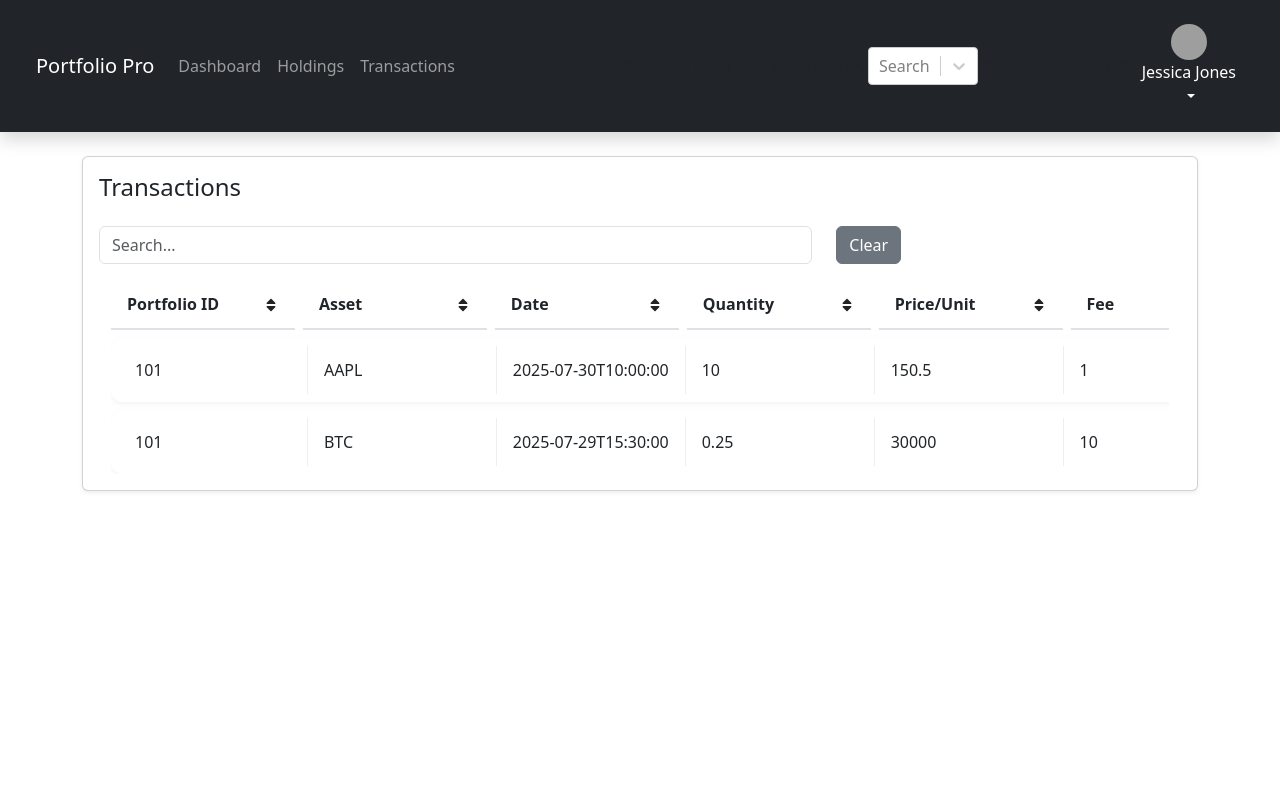
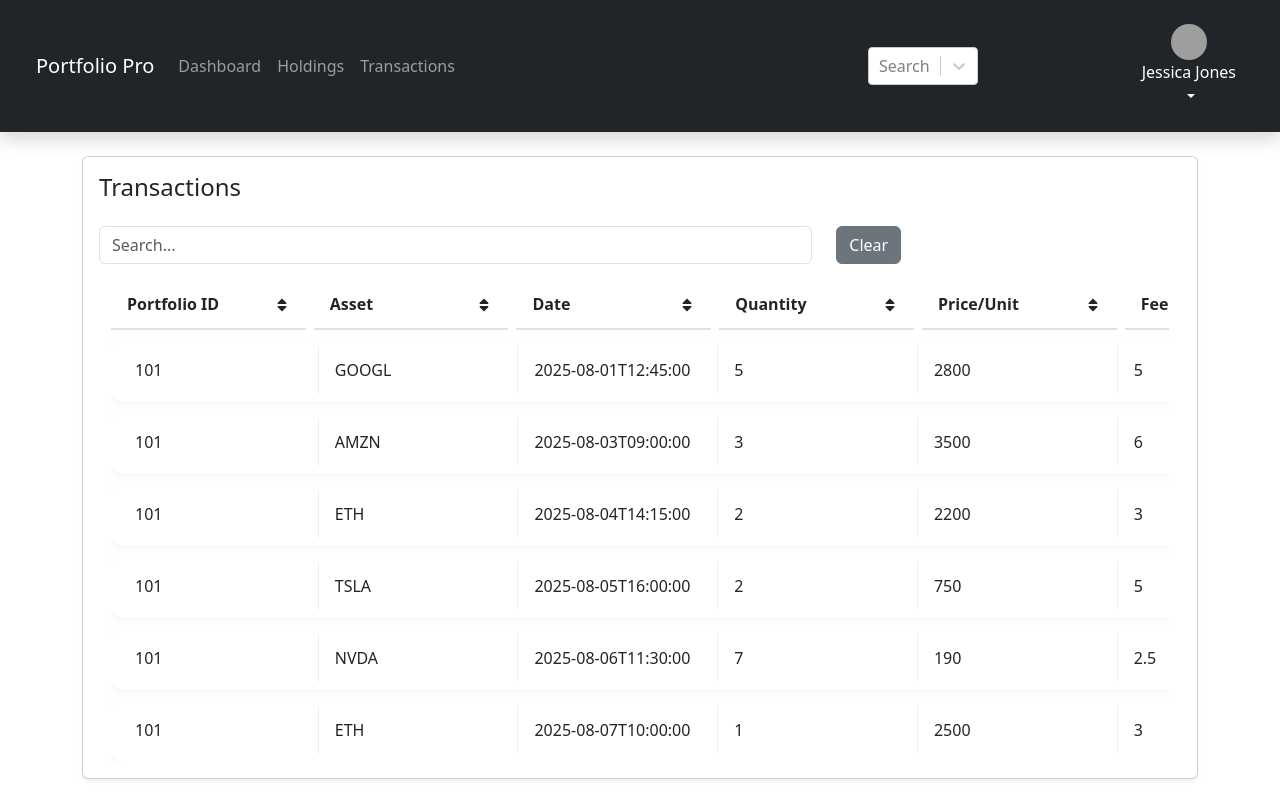
Before and after one commit to angelstephanie/HK-Portfolio-Management-System, a React (Create React App) app in the folder frontend/: page /transactions in a window 1280 px wide. Built offline with nearby package versions, Linux system fonts and the light colour scheme; grey boxes are pictures that could not be loaded.

Commit message:
Added a few more transactions

```diff
--- a/frontend/src/assets/transactions.json
+++ b/frontend/src/assets/transactions.json
@@ -1,24 +1,68 @@
 [
   {
-    "transaction_id": 1,
+    "transaction_id": 3,
     "portfolio_id": 101,
-    "symbol": "AAPL",
+    "symbol": "GOOGL",
     "type": "buy",
-    "quantity": 10,
-    "price_per_unit": 150.5,
-    "fee": 1.0,
-    "timestamp": "2025-07-30T10:00:00",
-    "notes": "Initial purchase"
+    "quantity": 5,
+    "price_per_unit": 2800,
+    "fee": 5.0,
+    "timestamp": "2025-08-01T12:45:00",
+    "notes": "Long-term investment"
   },
   {
-    "transaction_id": 2,
+    "transaction_id": 4,
     "portfolio_id": 101,
-    "symbol": "BTC",
+    "symbol": "AMZN",
+    "type": "buy",
+    "quantity": 3,
+    "price_per_unit": 3500,
+    "fee": 6.0,
+    "timestamp": "2025-08-03T09:00:00",
+    "notes": "E-commerce growth"
+  },
+  {
+    "transaction_id": 5,
+    "portfolio_id": 101,
+    "symbol": "ETH",
+    "type": "buy",
+    "quantity": 2,
+    "price_per_unit": 2200,
+    "fee": 3.0,
+    "timestamp": "2025-08-04T14:15:00",
+    "notes": "Crypto diversification"
+  },
+  {
+    "transaction_id": 6,
+    "portfolio_id": 101,
+    "symbol": "TSLA",
     "type": "sell",
-    "quantity": 0.25,
-    "price_per_unit": 30000,
-    "fee": 10,
-    "timestamp": "2025-07-29T15:30:00",
-    "notes": "Partial profit"
+    "quantity": 2,
+    "price_per_unit": 750,
+    "fee": 5.0,
+    "timestamp": "2025-08-05T16:00:00",
+    "notes": "Profit-taking"
+  },
+  {
+    "transaction_id": 7,
+    "portfolio_id": 101,
+    "symbol": "NVDA",
+    "type": "buy",
+    "quantity": 7,
+    "price_per_unit": 190,
+    "fee": 2.5,
+    "timestamp": "2025-08-06T11:30:00",
+    "notes": "Tech sector expansion"
+  },
+  {
+    "transaction_id": 8,
+    "portfolio_id": 101,
+    "symbol": "ETH",
+    "type": "sell",
+    "quantity": 1,
+    "price_per_unit": 2500,
+    "fee": 3.0,
+    "timestamp": "2025-08-07T10:00:00",
+    "notes": "Partial liquidation"
   }
 ]
--- a/frontend/src/components/dashboard.js
+++ b/frontend/src/components/dashboard.js
@@ -4,6 +4,7 @@ import PerformanceChart from './performance-chart/PerformanceChart';
 import PortfolioPieChart from './portfolioPieChart';
 import { useNavigate } from 'react-router-dom';
 import TopMovers from './topMovers';
+import RecentActivityFeed from './recentActivity/recentActivity';
 
 export default function PortfolioDashboard() {
   const navigate = useNavigate();
@@ -70,7 +71,8 @@ export default function PortfolioDashboard() {
           <div className="card shadow-sm">
             <div className="card-body">
               <h5 className="card-title">Recent Activity Feed</h5>
-              <p className="text-muted">[Table Placeholder]</p>
+              <RecentActivityFeed />
+              <p> </p>
             </div>
           </div>
         </div>
--- a/frontend/src/components/watchlist/WatchlistItem.js
+++ b/frontend/src/components/watchlist/WatchlistItem.js
@@ -10,7 +10,7 @@ const WatchlistItem = ({item}) => {
             padding: '15px',
             backgroundColor: '#f5f5f5ff',
             borderRadius: '12px',
-            boxShadow: '0 4px 8px rgba(240, 240, 240, 0.05)',
+            boxShadow: '0 4px 8px rgba(249, 249, 249, 0.01)',
             marginTop: '3px'
         }}>
             <p className="text text-header" style={{ color: "#3E5EBD", fontWeight: 'bold', fontSize: '1.2rem', marginBottom: '12px' }}>
```
